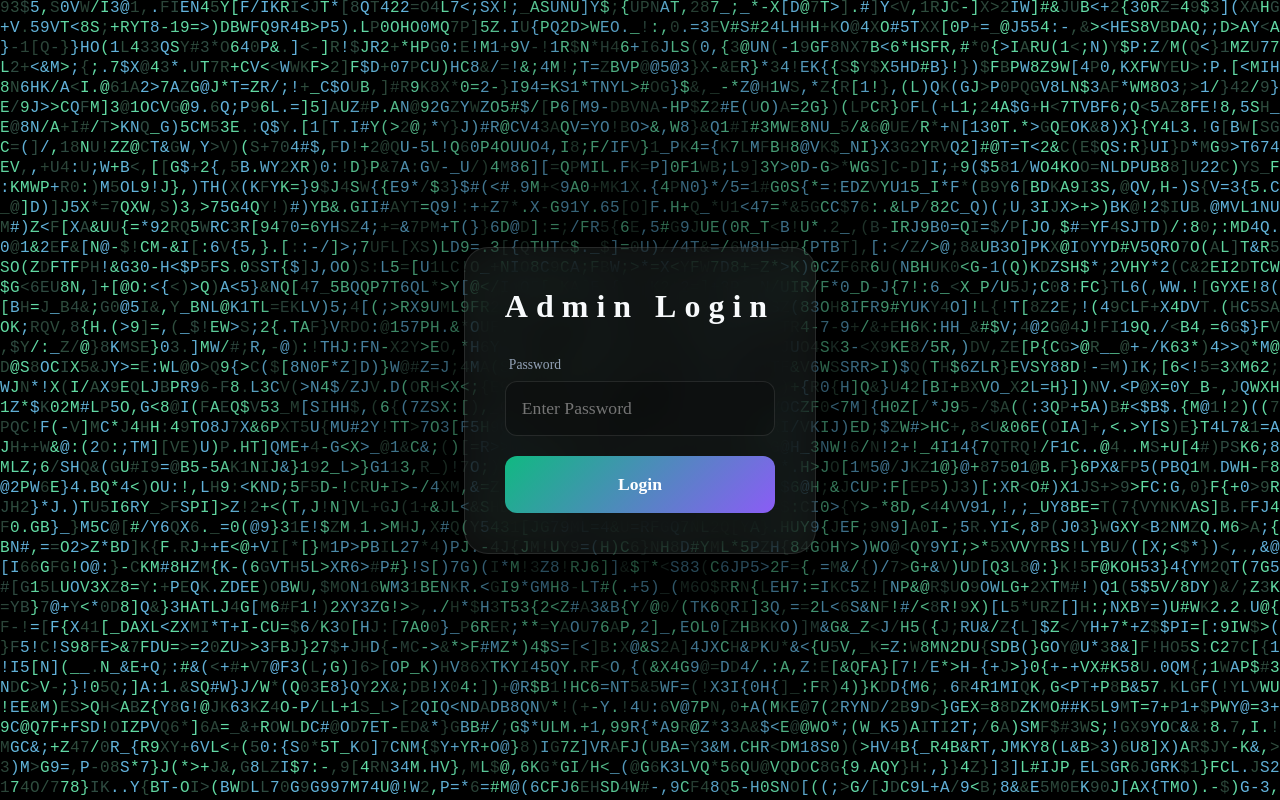
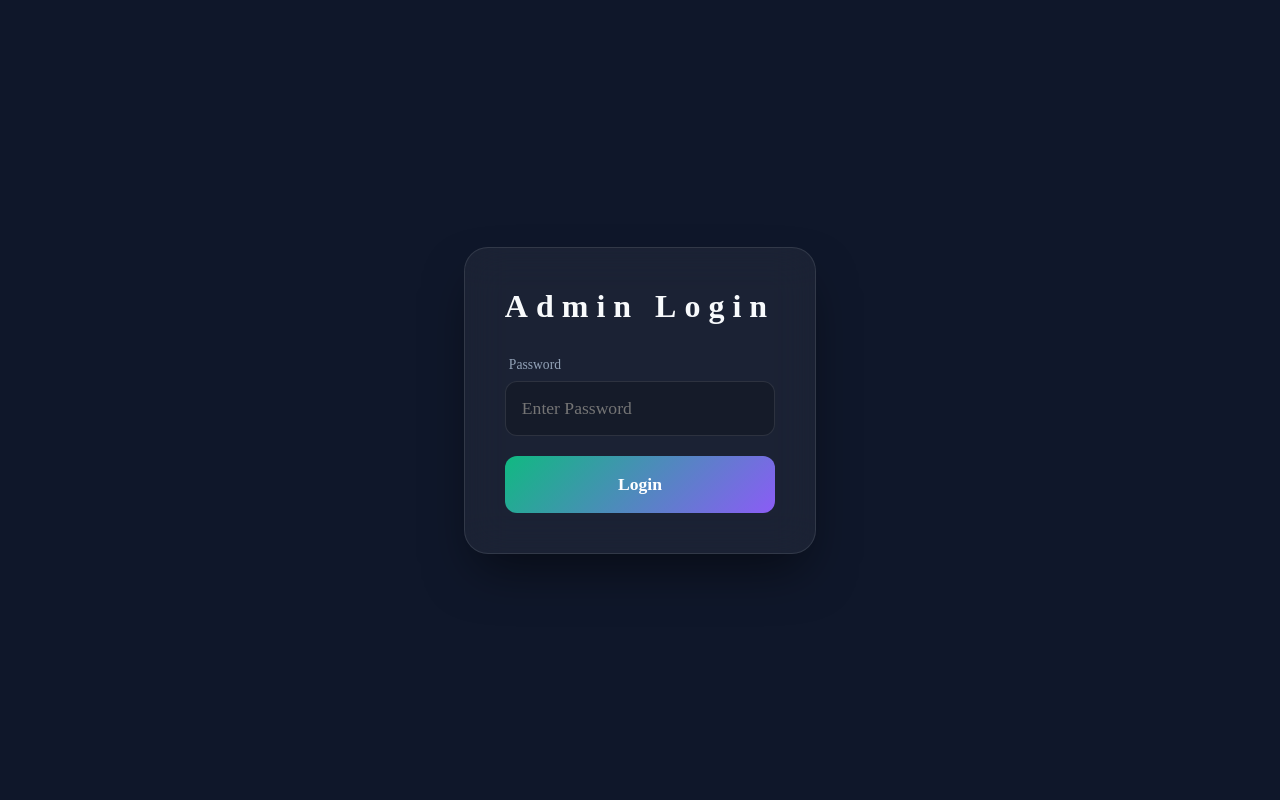
Before and after one commit to roshanmhd/FLAMES, a Next.js app: page /admin in a window 1280 px wide. Built offline with nearby package versions, Linux system fonts and the light colour scheme.

Commit message:
Removed background animation from admin page

```diff
--- a/src/app/admin/page.js
+++ b/src/app/admin/page.js
@@ -2,7 +2,7 @@
 
 import { useState } from 'react';
 import AnimatedList from '../../components/AnimatedList';
-import LetterGlitch from '../../components/LetterGlitch';
+
 
 export default function AdminPage() {
     const [isAuthenticated, setIsAuthenticated] = useState(false);
@@ -127,15 +127,7 @@ export default function AdminPage() {
     if (!isAuthenticated) {
         return (
             <div className="admin-container">
-                <div className="fire-background">
-                    <LetterGlitch
-                        glitchColors={['#2b4539', '#61dca3', '#61b3dc']}
-                        glitchSpeed={50}
-                        centerVignette={true}
-                        outerVignette={false}
-                        smooth={true}
-                    />
-                </div>
+
 
                 <div className="card admin-card login-card animate-fade-in-up">
                     <h1 className="title" style={{ fontSize: '2rem', marginBottom: '2rem' }}>Admin Login</h1>
@@ -163,15 +155,7 @@ export default function AdminPage() {
 
     return (
         <div className="admin-container">
-            <div className="fire-background">
-                <LetterGlitch
-                    glitchColors={['#2b4539', '#61dca3', '#61b3dc']}
-                    glitchSpeed={50}
-                    centerVignette={true}
-                    outerVignette={false}
-                    smooth={true}
-                />
-            </div>
+
 
             <div className="card admin-card logs-card animate-fade-in-up" style={{ maxWidth: '800px', padding: '20px' }}>
                 <div className="admin-header">
```
